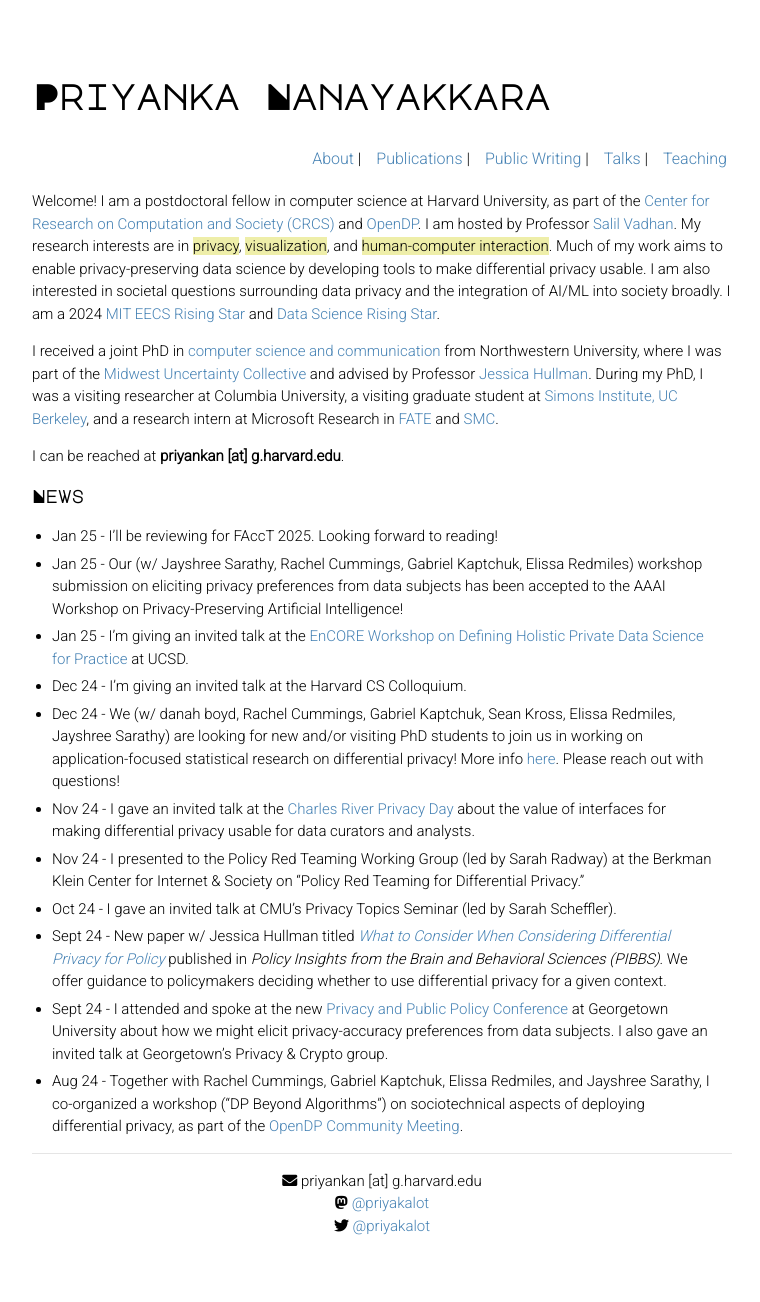
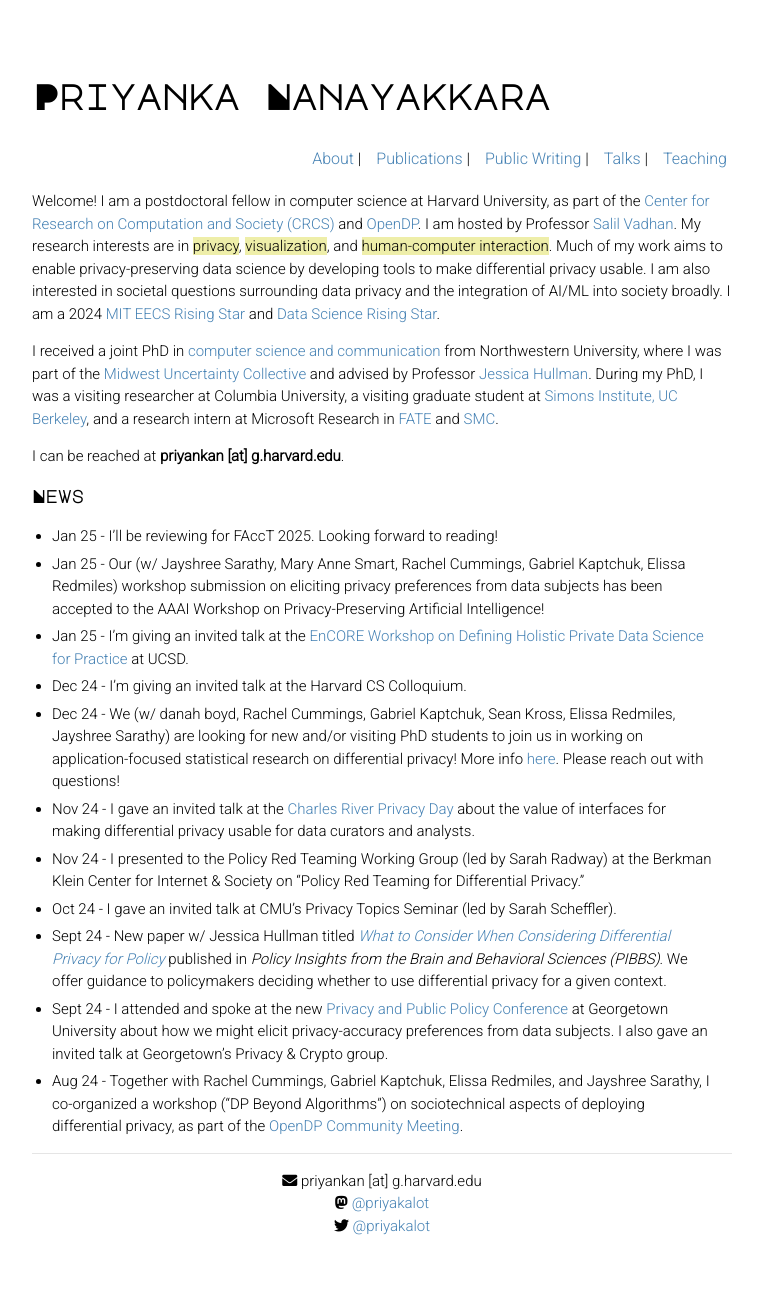
Before and after one commit to priyakalot/priyakalot.github.io, a Jekyll site: the page built from index.md, in a window 1280 px wide. Shown: the whole page, without its empty margins (258-1018 px from the left). Built offline with Jekyll 4.4.1, drawn with Linux system fonts in a browser that asks for light colours; nearby versions of some CDN libraries.

Commit message:
Update index.md

```diff
--- a/index.md
+++ b/index.md
@@ -9,7 +9,7 @@ I can be reached at **priyankan [at] g.harvard.edu**.
 
 ### News
 * Jan 25 - I'll be reviewing for FAccT 2025. Looking forward to reading!
-* Jan 25 - Our (w/ Jayshree Sarathy, Rachel Cummings, Gabriel Kaptchuk, Elissa Redmiles) workshop submission on eliciting privacy preferences from data subjects has been accepted to the AAAI Workshop on Privacy-Preserving Artificial Intelligence!
+* Jan 25 - Our (w/ Jayshree Sarathy, Mary Anne Smart, Rachel Cummings, Gabriel Kaptchuk, Elissa Redmiles) workshop submission on eliciting privacy preferences from data subjects has been accepted to the AAAI Workshop on Privacy-Preserving Artificial Intelligence!
 * Jan 25 - I'm giving an invited talk at the <a href="https://encore.ucsd.edu/privacy-workshop/" target="_blank">EnCORE Workshop on Defining Holistic Private Data Science for Practice</a> at UCSD.
 * Dec 24 - I'm giving an invited talk at the Harvard CS Colloquium.
 * Dec 24 - We (w/ danah boyd, Rachel Cummings, Gabriel Kaptchuk, Sean Kross, Elissa Redmiles, Jayshree Sarathy) are looking for new and/or visiting PhD students to join us in working on application-focused statistical research on differential privacy! More info <a href="https://bit.ly/participatoryDPStudent24" target="_blank">here</a>. Please reach out with questions!
```
